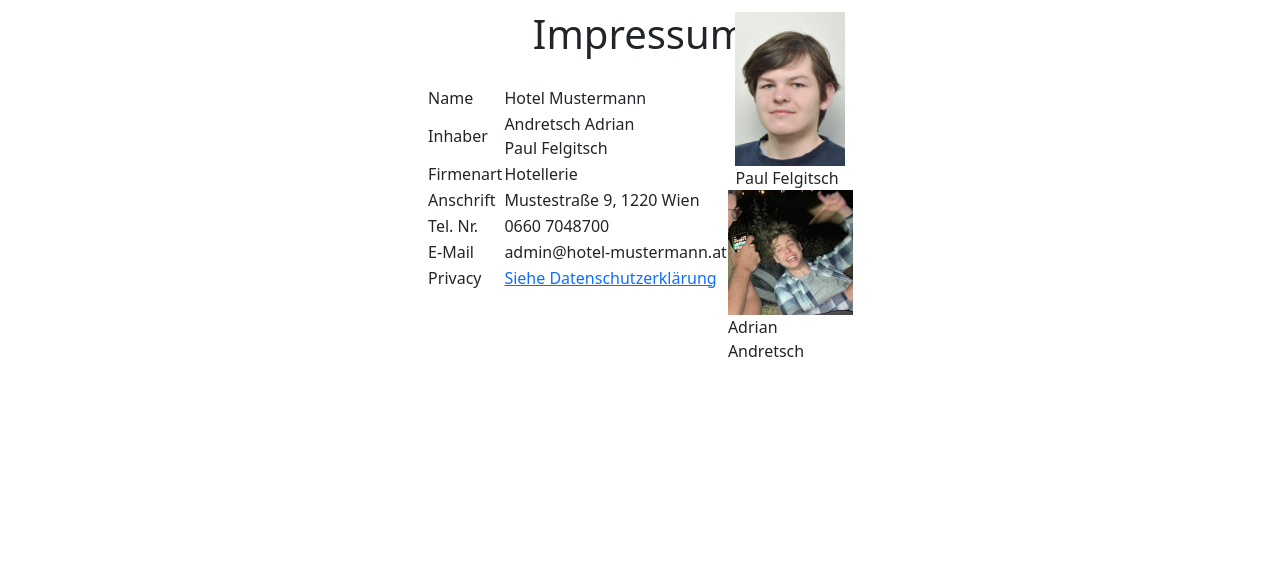
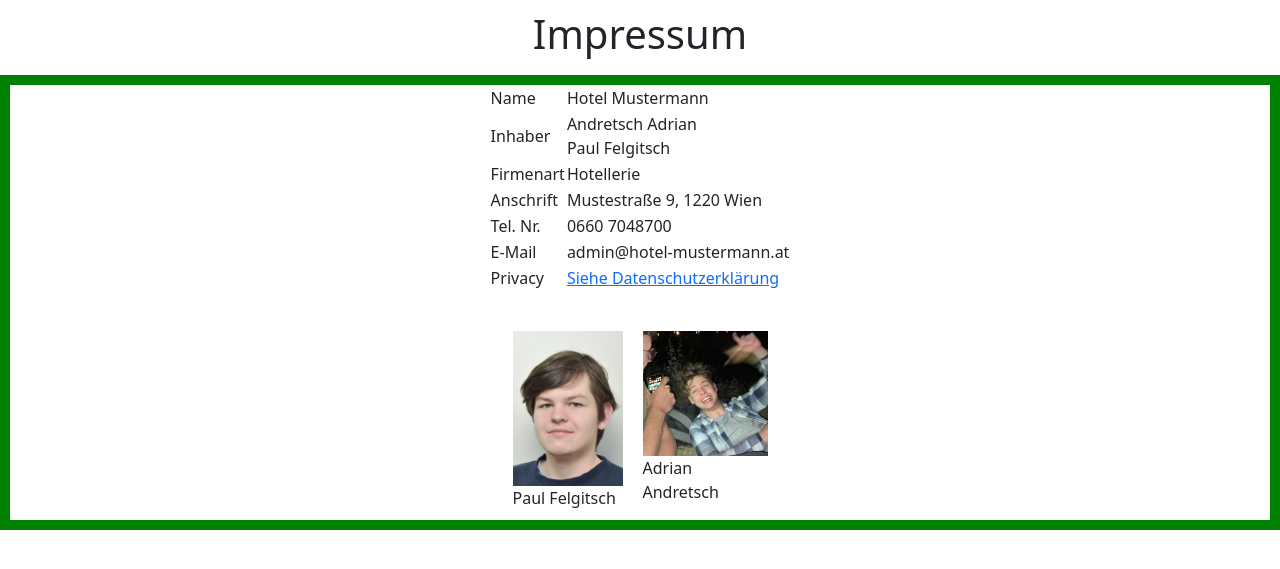
Before and after one commit to if22b151/Hotel-Website, a PHP site: page /ImpressumBootstrap.html in a window 1280 px wide. Shown: the top 569 px of the page. Run offline with PHP 8.4, Linux system fonts and the light colour scheme.

Commit message:
Update styles.css

```diff
--- a/styles.css
+++ b/styles.css
@@ -29,15 +29,35 @@
     align-items: center;
     height: 75px;
 }
+/* Border soll links und rechts näher zum Content -> Border soll aussehen wie ein Handy ungefähr */
 .ContainerImp{
+    border: 10px solid green;
+
+
+
+}
+.TableContainer{
     display: flex;
     justify-content: center;
     align-items: center;
-    height: 75px;
-    margin-top: 75px;
-    border-color: grey;
-}
-.Images{
-    margin-top: 90px;
+
+
 
 }
+.Row{
+    display: flex;
+    justify-content: center;
+}
+.Fotos{
+    margin-top: 30px;
+    padding: 10px;
+
+
+}
+
+/* noch nicht richtig */
+@media screen and (max-width: 500px) {
+    .Row {
+      width: 100%;
+    }
+  }
```
